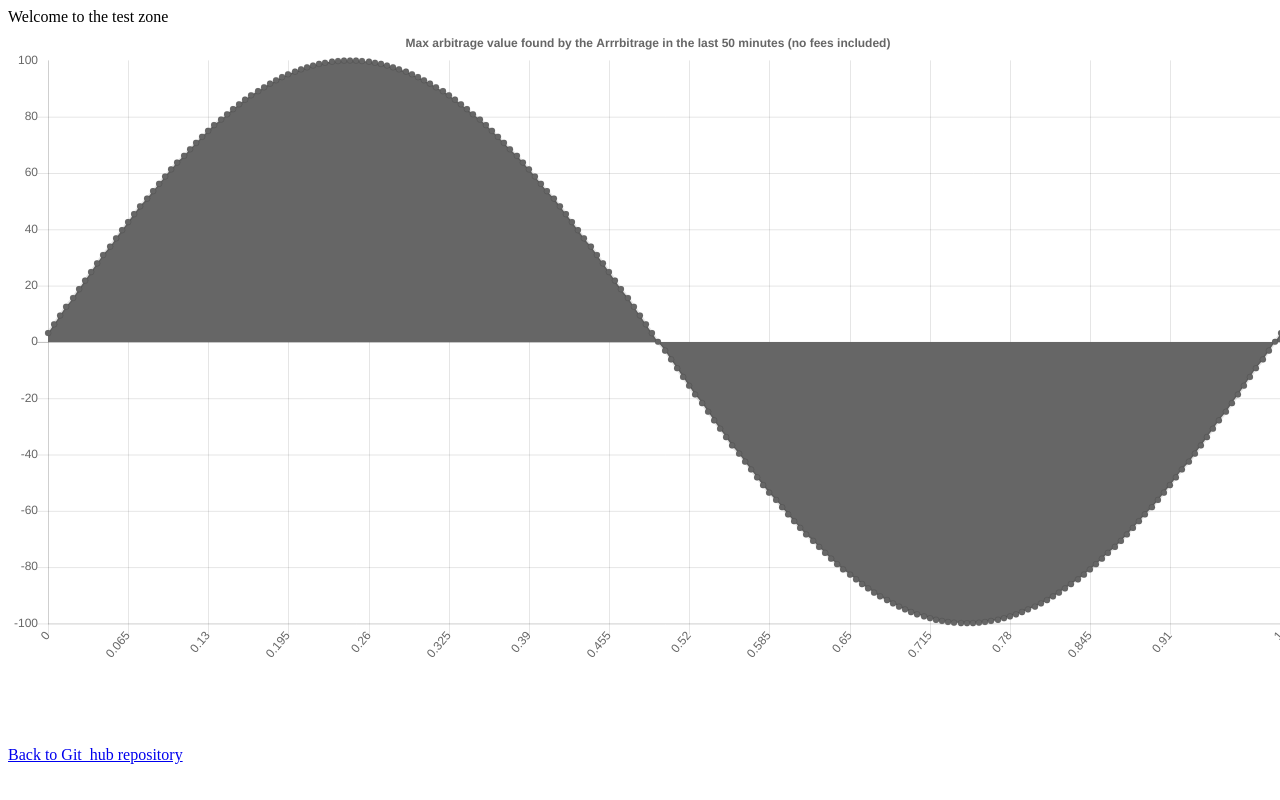
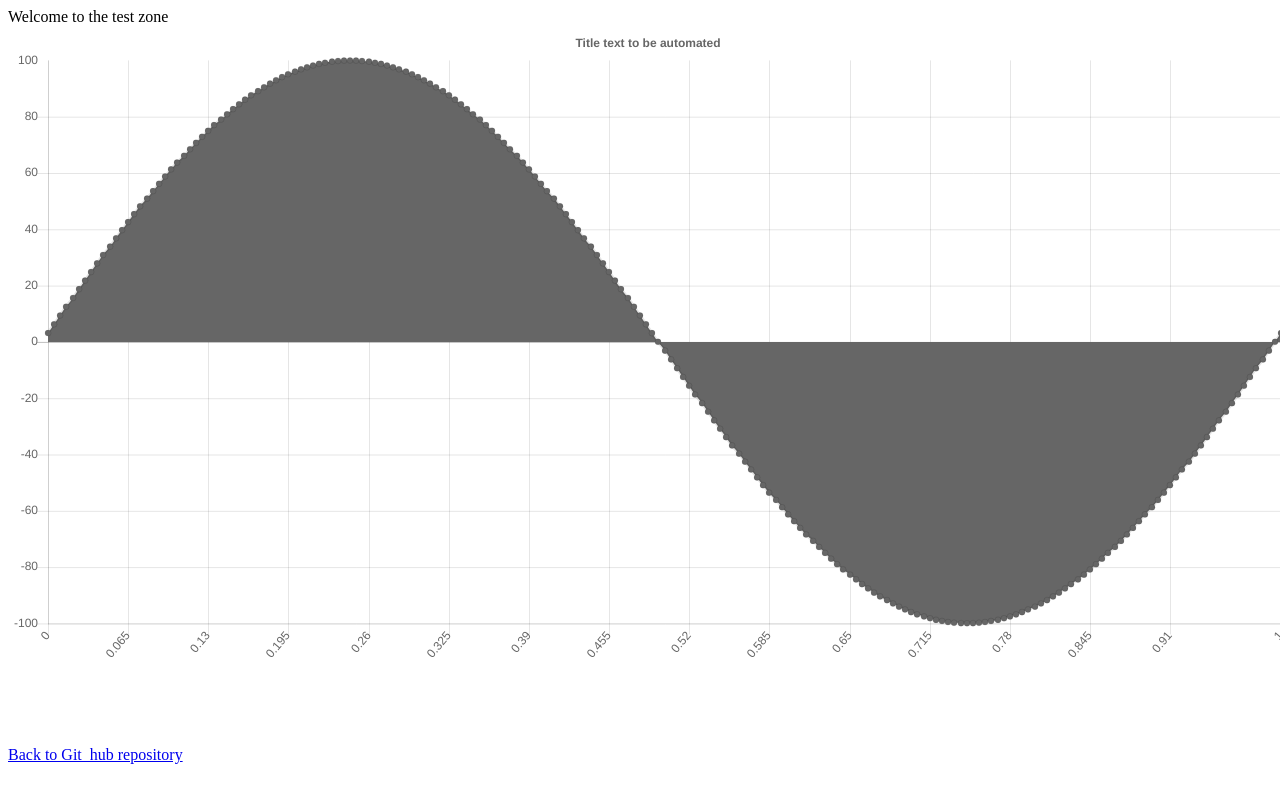
Before and after one commit to Tehsurfer/ABI_test_site, a plain HTML site: page index.html in a window 1280 px wide. Drawn offline with Linux system fonts and the light colour scheme.

Commit message:
Update index.html

```diff
--- a/index.html
+++ b/index.html
@@ -18,7 +18,7 @@ new Chart(document.getElementById("bar-chart"), {
       labels: date,
       datasets: [
         {
-          label: "Arbitrage values",
+          label: "Test Value",
           backgroundColor: ["#8e5ea2", "#8e5ea2","#3cba9f","#e8c3b9","#c45850"],
           data: arbData
         }
@@ -28,7 +28,7 @@ new Chart(document.getElementById("bar-chart"), {
       legend: { display: false },
       title: {
         display: true,
-        text: 'Max arbitrage value found by the Arrrbitrage in the last 50 minutes (no fees included)'
+        text: 'Title text to be automated'
       }
     }
 });
```
